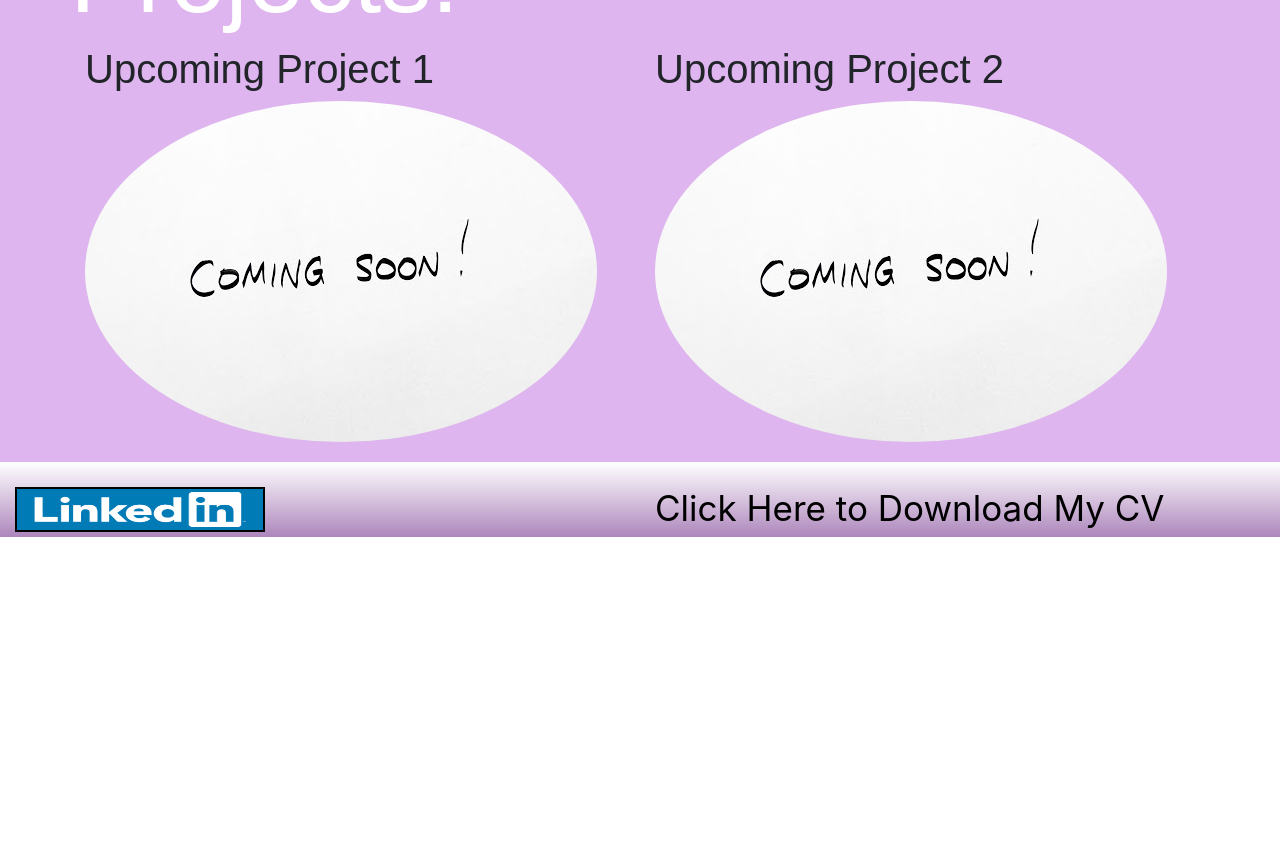
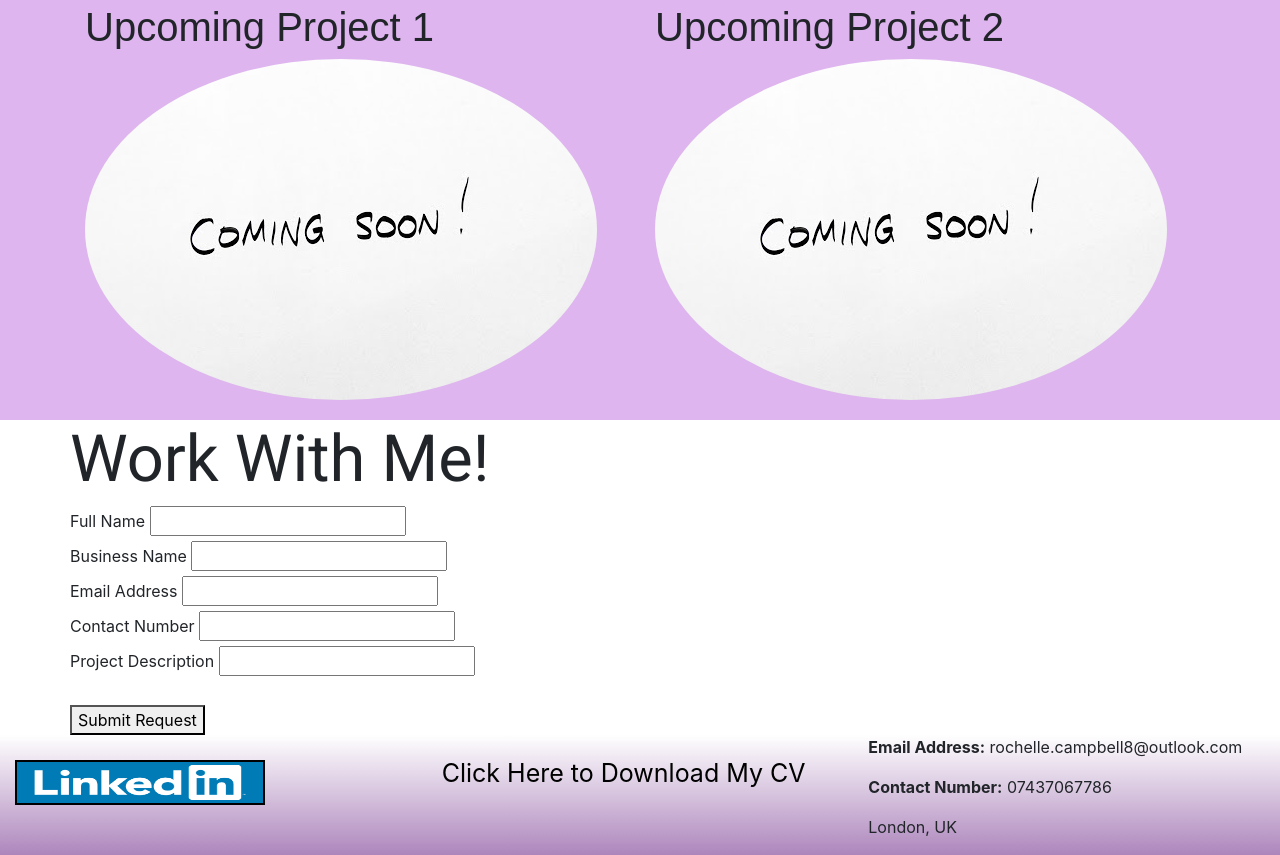
Before and after one commit to Rochelle8/MS1, a plain HTML site: page index.html in a window 1280 px wide. Shown: the part 2681-3536 px from the top of the page. Before the commit the page ends 3218 px from the top, so only its background shows below. Drawn offline with nearby package versions, Linux system fonts and the light colour scheme; a web font is replaced by a local one.

Commit message:
Basic outline of all sections

```diff
--- a/assets/css/style.css
+++ b/assets/css/style.css
@@ -117,12 +117,12 @@ h1{
 }
 
 /*-----------------------------------------------------------------------------Projects*/
-#projects h2{
-    font-family: "Romanesco", sans-serif;
-    font-size: 100px;
+#projects h2, #workwith h2{
+    font-family: "Roboto", sans-serif;
+    font-size: 65px;
 }
 
-#projects h3{
+#projects h3, #workwith h3{
     font-family: "Romanesco", sans-serif;
     font-size: 40px;
 
@@ -142,7 +142,7 @@ h1{
 
 .download{
     margin-top: 20px;
-    font-size: 35px;
+    font-size: 25px;
 }
 
 /*----------------------------------------------------------------Media Screen*/
--- a/index.html
+++ b/index.html
@@ -126,16 +126,60 @@
             </div>
         </div>
     </section>
+    <section id="workwith">
+        <div class="container">
+            <div class="row">
+                <div>
+                    <h2>Work With Me!</h2>
+                </div>
+            </div>
+        </div>
+        <div class="container">
+            <div class="row">
+                <div>
+                    <form>
+                        <div class="name">
+                            <label for="#name">Full Name</label>
+                            <input type="text" id="name" required>
+                        </div>
+                        <div>
+                            <label for="#business">Business Name</label>
+                            <input type="text" id="business" optional>
+                        </div>
+                        <div class="email">
+                            <label for="#email">Email Address</label>
+                            <input type="email" id="email" required>
+                        </div>
+                        <div class="number">
+                            <label for="#number">Contact Number</label>
+                            <input type="text" id="number" required>
+                        </div>
+                        <div class="description">
+                            <label for="#description">Project Description</label>
+                            <input type="text" id="description" required>
+                        </div>
+                        <br>
+                        <button>Submit Request</button>
+                    </form>
+                </div>
+            </div>
+        </div>
+    </section>
     <section id="contact"></section>
 </body>
 <footer>
     <div class="container-fluid">
         <div class="row">
-            <div class="linkedIn col-6">
+            <div class="linkedIn col-4">
                  <a href="www.linkedin.com/in/rochelle-campbell-7b493b107"><img src="assets/images/linkedin-logo.png" alt="linkedIn Logo"/></a>
             </div>
-            <div class="download col-6">
+            <div class="download col-4">
                 <a href="assets/images/CV.docx " download>Click Here to Download My CV</a>
+            </div>
+            <div class="contactDetails col-4">
+                <p><strong>Email Address:</strong>  rochelle.campbell8@outlook.com</p>
+                <p><strong>Contact Number:</strong> 07437067786</p>
+                <p>London, UK</p>
             </div>
         </div>
     </div>
```
